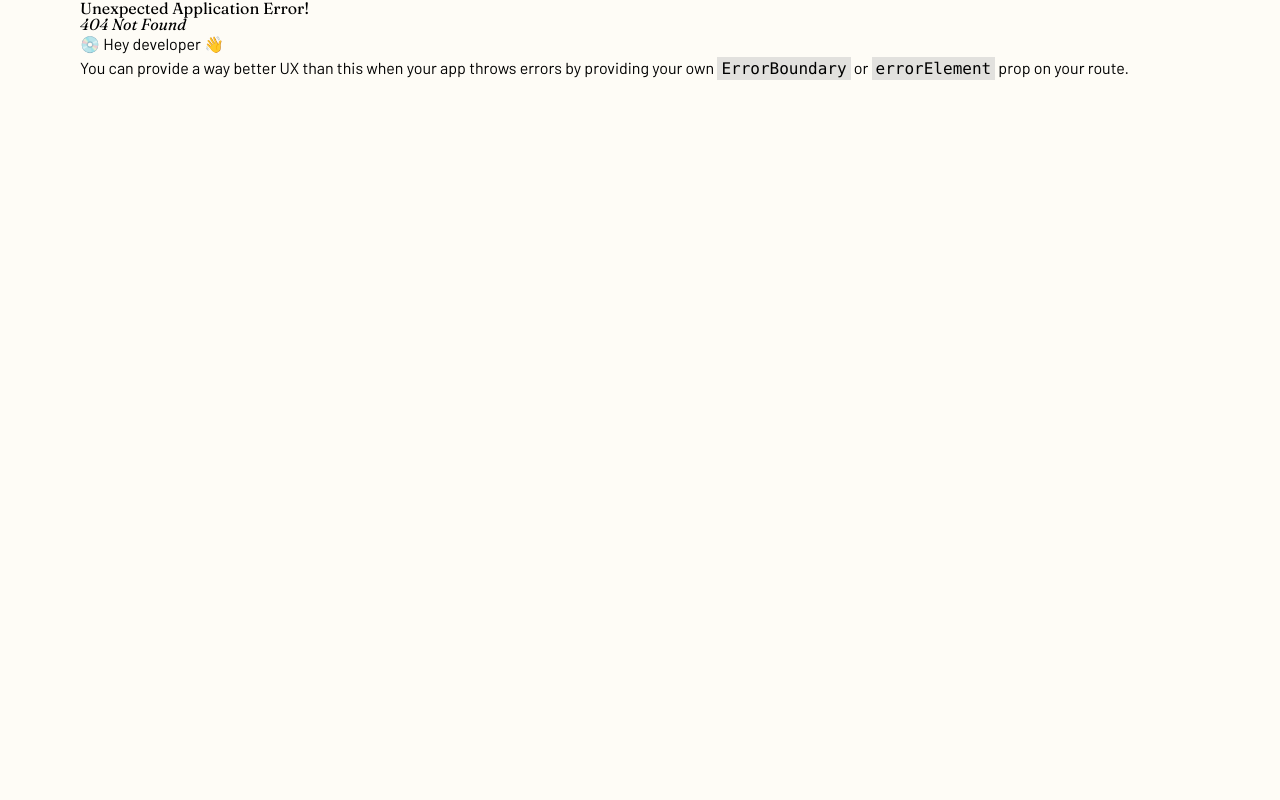
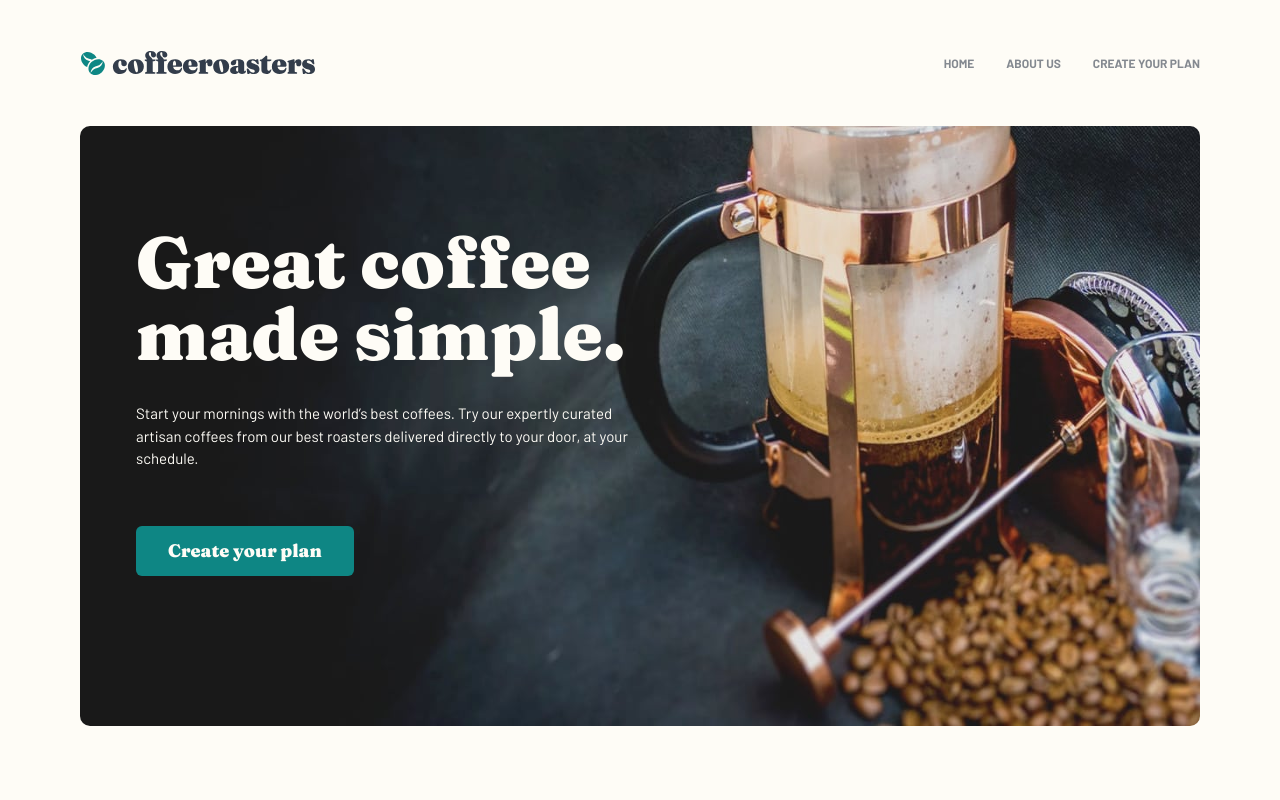
Before and after one commit to zyadfallatah/frontend-mentor-challenge-10, a React (Vite) app: page / in a window 1280 px wide. Before the commit this address had no page. Shown: the top 800 px of the page. Built offline with nearby package versions, Linux system fonts and the light colour scheme.

Commit message:
Update main.tsx

```diff
--- a/src/main.tsx
+++ b/src/main.tsx
@@ -17,7 +17,7 @@ import "./index.css";
 
 const router = createBrowserRouter(
   createRoutesFromElements(
-    <Route path="/frontend-mentor-challenge-10/" element={<MainLayout />}>
+    <Route path="/" element={<MainLayout />}>
       <Route index element={<HomePage />} />
       <Route path="about" element={<AboutPage />} />
       <Route path="create-your-plan" element={<CreateYourPlanPage />} />
```
